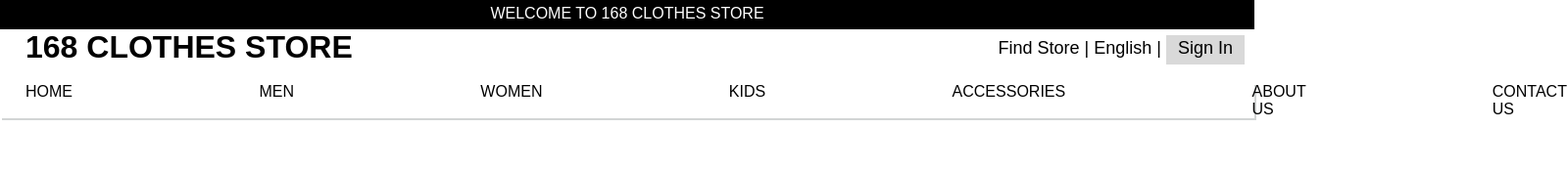
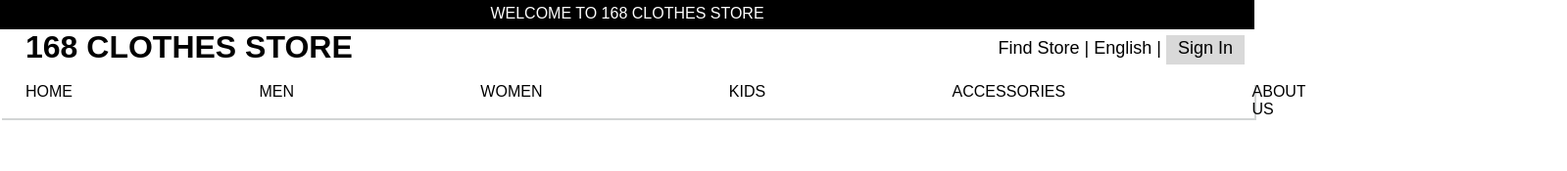
Before and after one commit to HengChhayhong275/e-commence, a Vue app in the folder Web/: page / in a window 1280 px wide. Shown: the top 175 px of the page at 98% size, 1599 px wide, since content can reach past the window. Built offline with nearby package versions, Linux system fonts and the light colour scheme; a web font is replaced by a local one.

Commit message:
update on /login page

```diff
--- a/Web/src/views/HomeView.vue
+++ b/Web/src/views/HomeView.vue
@@ -28,7 +28,6 @@
                     <a class="meu" href="#kid">KIDS</a>
                     <a class="meu" href="#accessories">ACCESSORIES</a>
                     <a class="meu" href="#AboutUs">ABOUT US</a>
-                    <a class="meu" href="#">CONTACT US</a>
                   </nav>
           </div>
           <br>
```
